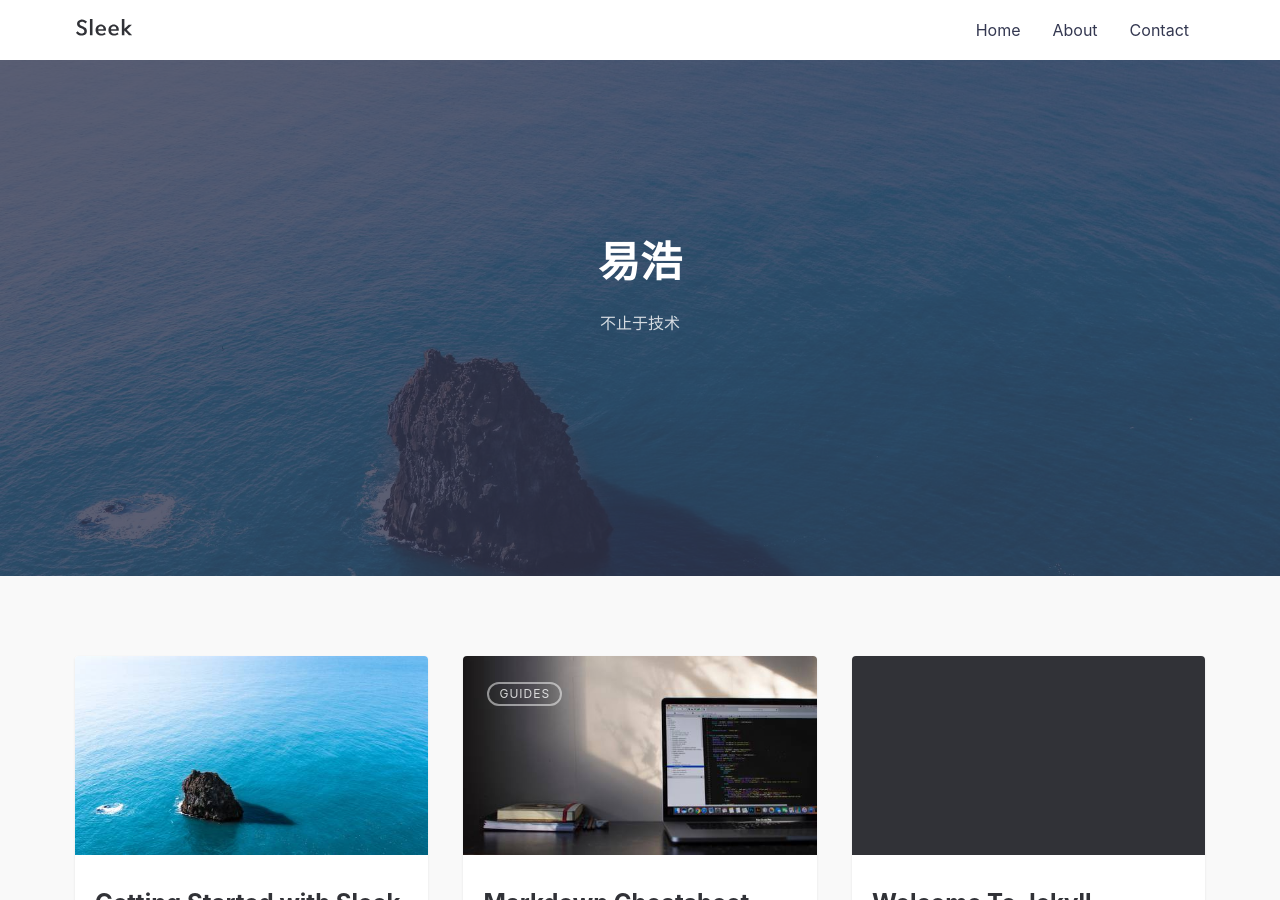
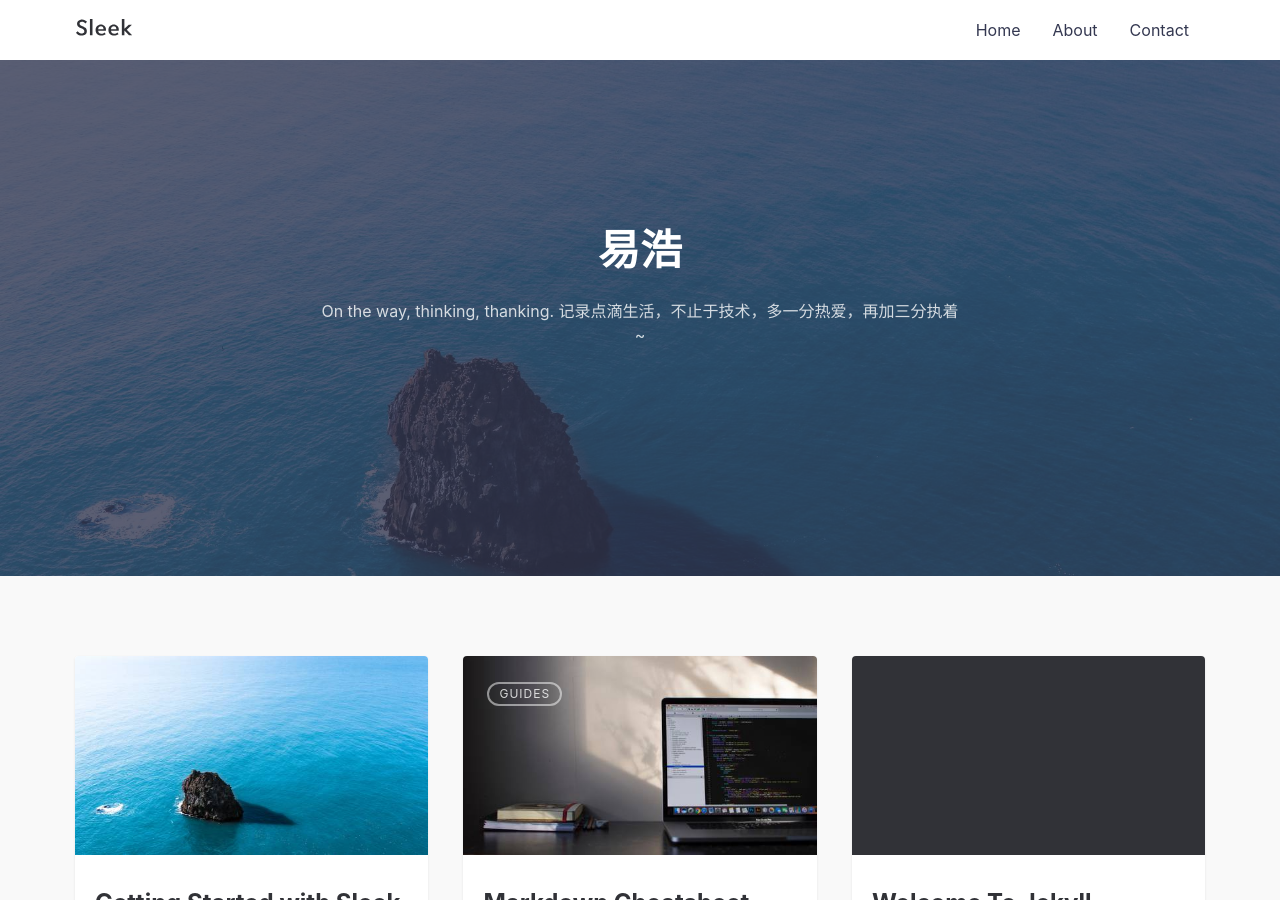
Before and after one commit to msflyee/msflyee.github.io, a Jekyll site: the page built from index.md, in a window 1280 px wide and 900 px high. Built offline with Jekyll 4.4.1, drawn with Linux system fonts in a browser that asks for light colours.

Commit message:
some changes

```diff
--- a/_config.yml
+++ b/_config.yml
@@ -2,8 +2,7 @@
 title: 易浩 # your site title
 author: msflyee # You :P
 description: > # Meta description of Homepage
-    On the way, thinking, thanking.
-    记录点滴生活，不止于技术，多一分热爱，再加三分执着~
+    不止于技术
 baseurl: "" # the subpath of your site, e.g. /blog
 url: "https://msflyee.github.io/" # the base hostname & protocol for your site, e.g. http://example.com
 
@@ -25,7 +24,8 @@ navigation: # Navigation links
   - {name: 'Contact', link: '/contact'}
 
 tagline: >
-  不止于技术
+  On the way, thinking, thanking.
+  记录点滴生活，不止于技术，多一分热爱，再加三分执着~
 hero_img: posts/sleek_lg.jpg # Main background image: use the path from /assets/img/ => This will output /assets/img/posts/sleek_lg.jpg
 
 email: 1620148368@qq.com # email for form submission
```
